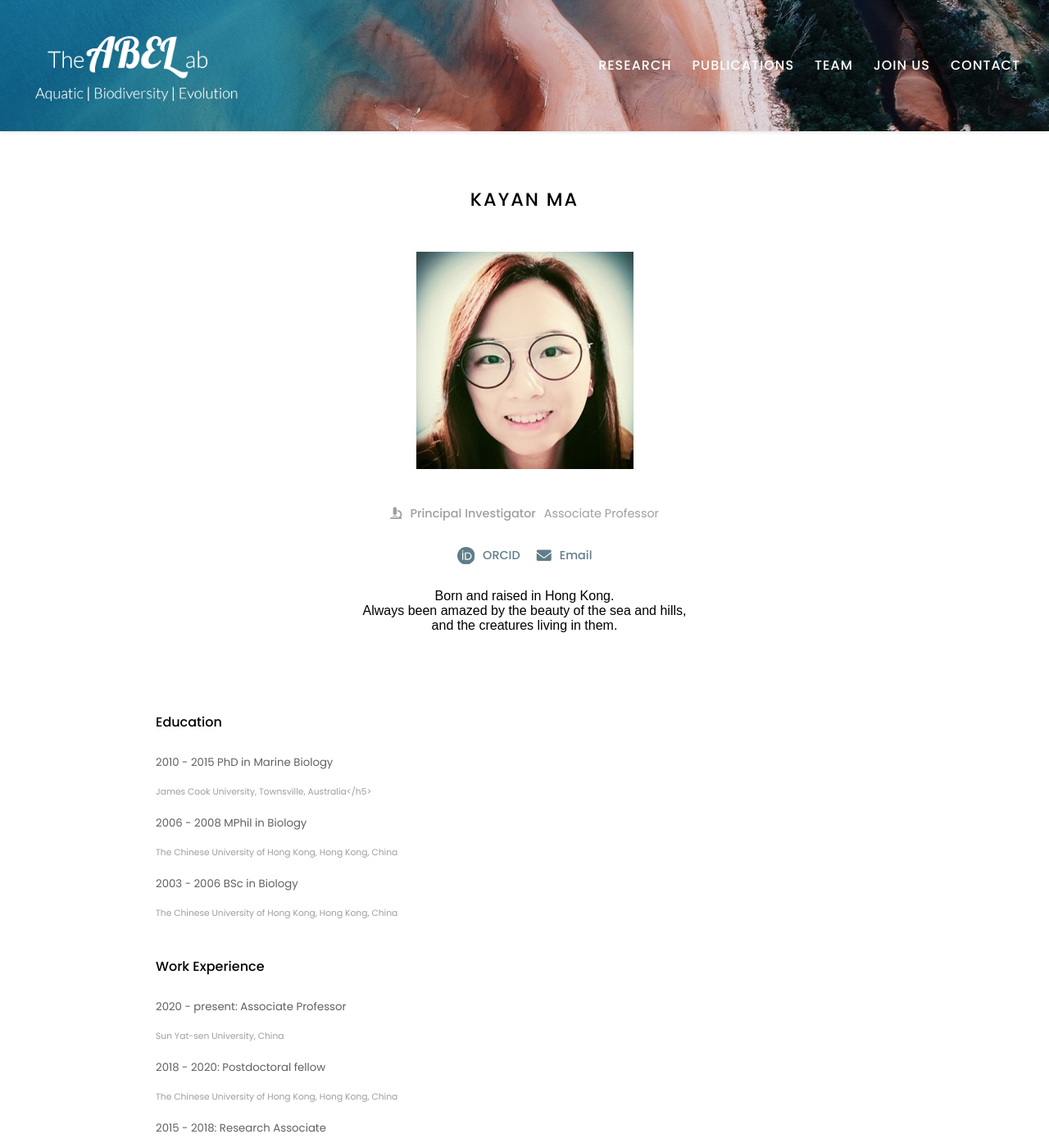
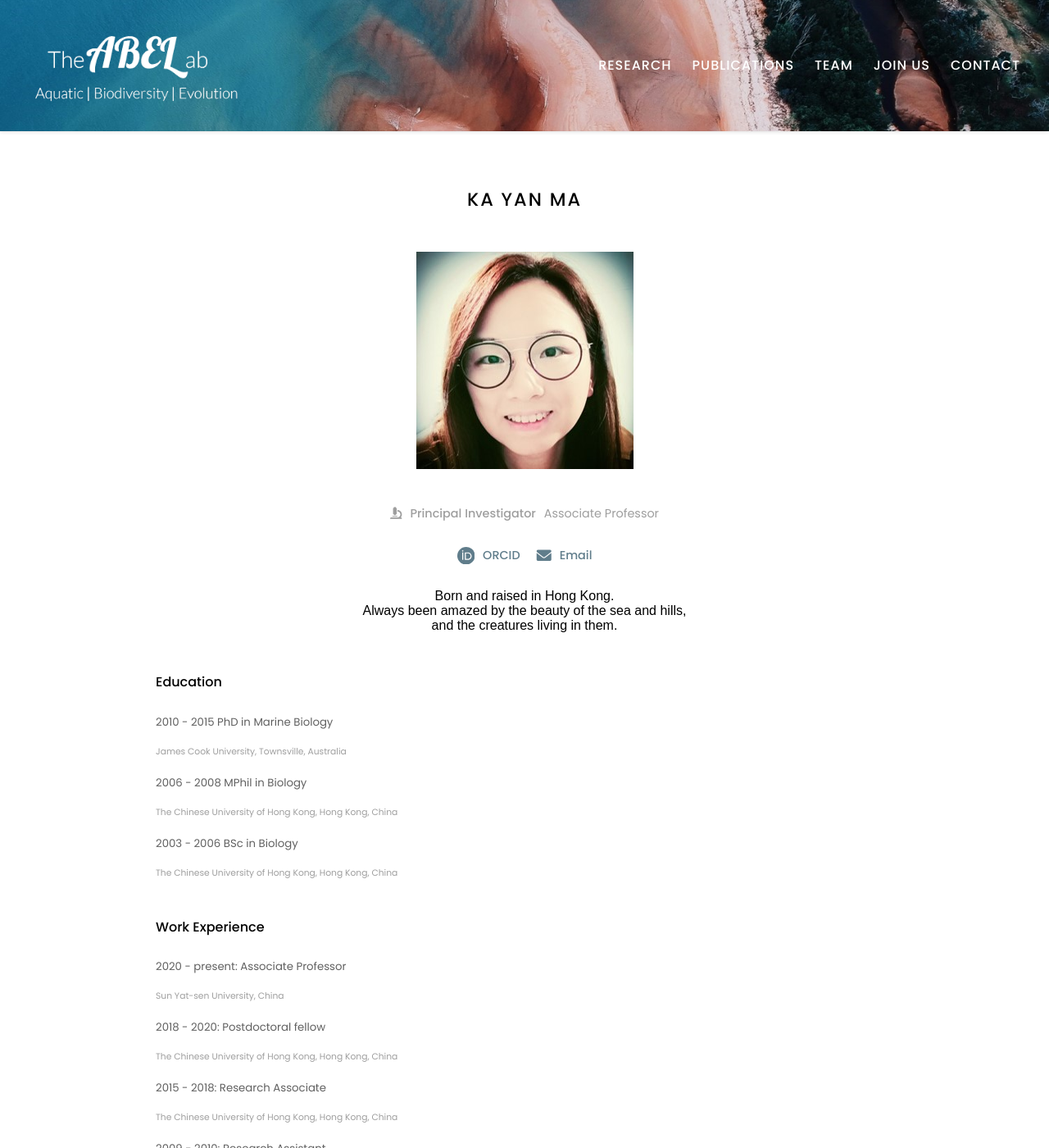
Before and after one commit to abel-sysu/en, a Jekyll site: the page built from _members/kayan-ma.md, in a window 1280 px wide and 1400 px high. Shown: the whole window at 82% size. Built offline with Jekyll 4.4.1, drawn with Linux system fonts in a browser that asks for light colours; some of the changed text lies outside the part shown.

Commit message:
Update kayan-ma.md

```diff
--- a/_members/kayan-ma.md
+++ b/_members/kayan-ma.md
@@ -1,5 +1,5 @@
 ---
-name: KaYan Ma
+name: Ka Yan Ma
 image: images/member/makayan.jpg
 description: Associate Professor
 role: pi
@@ -13,11 +13,11 @@ Born and raised in Hong Kong. <br>
 Always been amazed by the beauty of the sea and hills, <br>
 and the creatures living in them. <br>
 </centre>
-<br>
+
 
 <h4>Education</h4>
 <h5>2010 - 2015 PhD in Marine Biology</h5>
-<h6>James Cook University, Townsville, Australia</h5>
+<h6>James Cook University, Townsville, Australia</h6>
 
 <h5>2006 - 2008 MPhil in Biology</h5>
 <h6>The Chinese University of Hong Kong, Hong Kong, China</h6>
```
